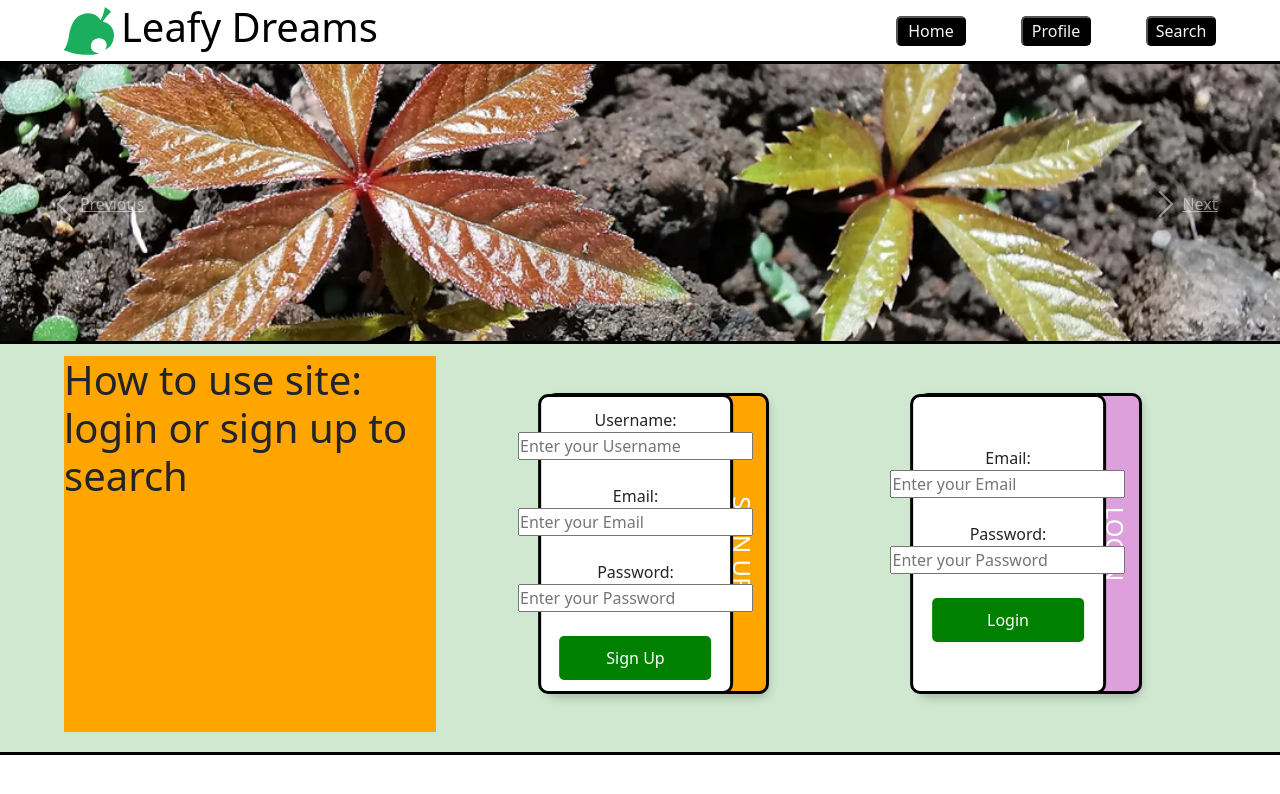
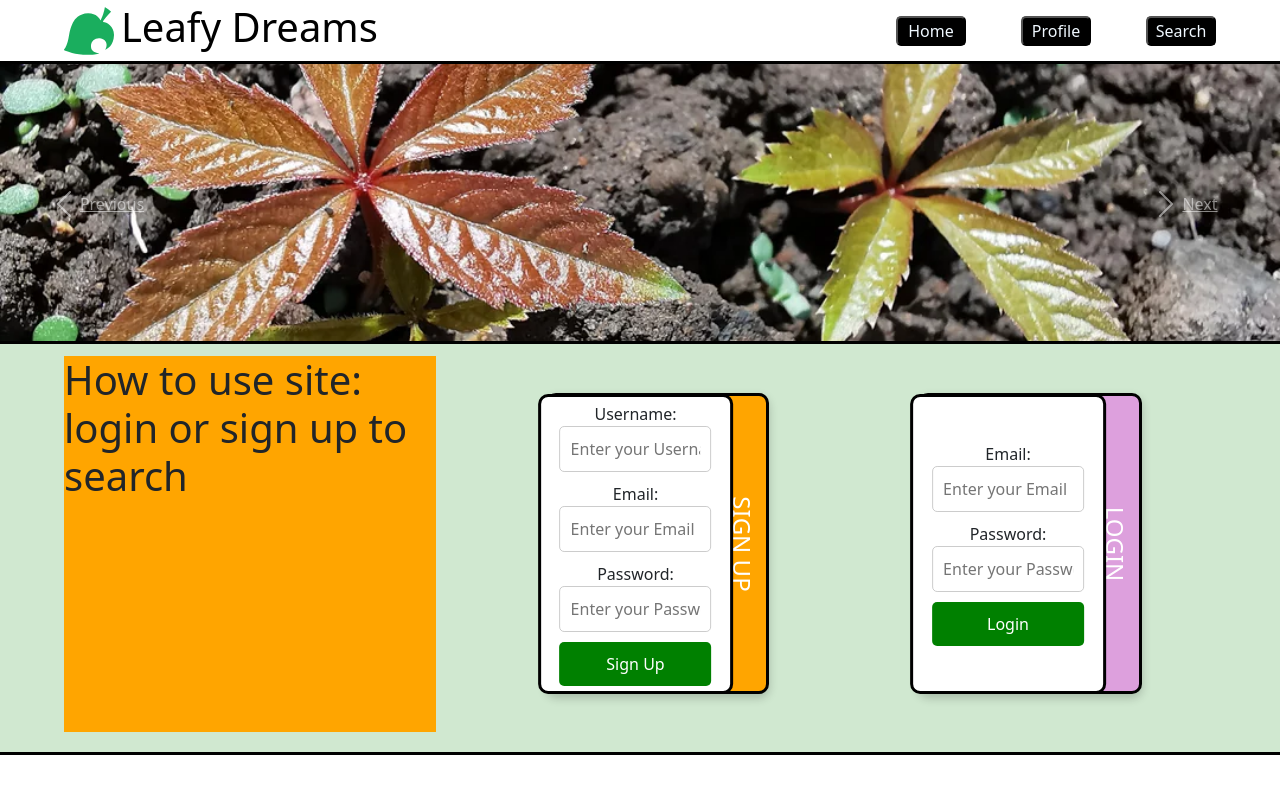
Before and after one commit to Stringer-J/Project-3-Solo, a React (Vite) app in the folder client/: page / in a window 1280 px wide. Shown: the top 794 px of the page. Built offline with nearby package versions, Linux system fonts and the light colour scheme.

Commit message:
okay now my home page signup/login is good

```diff
--- a/client/src/pages/Home/Home.css
+++ b/client/src/pages/Home/Home.css
@@ -128,3 +128,17 @@
     box-shadow: 0 4px 10px rgba(0, 0, 0, 0.2);
     box-sizing: border-box;
 }
+
+input[type="text"], input[type="email"], input[type="password"] {
+    width: 80%; /* Match the button width */
+    padding: 10px; /* Same padding as the button */
+    margin-bottom: 10px; /* Space between inputs */
+    border: solid 1px #ccc; /* Light border */
+    border-radius: 5px; /* Rounded corners */
+    transition: border-color 0.3s ease; /* Smooth border color transition */
+}
+
+input[type="text"]:focus, input[type="email"]:focus, input[type="password"]:focus {
+    border-color: #007BFF; /* Change border color on focus */
+    outline: none; /* Remove default outline */
+}
--- a/client/src/pages/Home/Home.jsx
+++ b/client/src/pages/Home/Home.jsx
@@ -135,7 +135,7 @@ const Home = () => {
                 value={formData.username}
                 onChange={handleChange}
                 required placeholder='Enter your Username'
-            /><br />
+            />
 
             <label htmlFor='email'>Email:</label>
             <input
@@ -145,7 +145,7 @@ const Home = () => {
                 value={formData.email}
                 onChange={handleChange}
                 required placeholder='Enter your Email'
-            /><br />
+            />
 
             <label htmlFor='password'>Password:</label>
             <input
@@ -155,7 +155,7 @@ const Home = () => {
                 value={formData.password}
                 onChange={handleChange}
                 required placeholder='Enter your Password'
-            /><br />
+            />
 
             <button id='signUpButton' type='submit' disabled={loading}>
                 {loading ? 'Submitting...' : 'Sign Up'}
@@ -175,7 +175,7 @@ const Home = () => {
                 value={formDataLogin.email}
                 onChange={handleChangeLogin}
                 required placeholder='Enter your Email'
-            /><br />
+            />
 
             <label htmlFor='password'>Password:</label>
             <input
@@ -185,7 +185,7 @@ const Home = () => {
                 value={formDataLogin.password}
                 onChange={handleChangeLogin}
                 required placeholder='Enter your Password'
-            /><br />
+            />
 
             <button id='loginButton' type='submit' disabled={loading}>
                 {loading ? 'Submitting...' : 'Login'}
```
